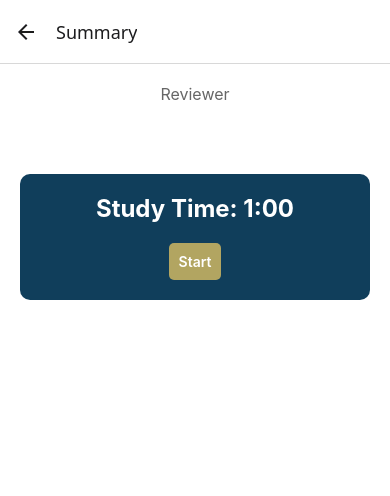
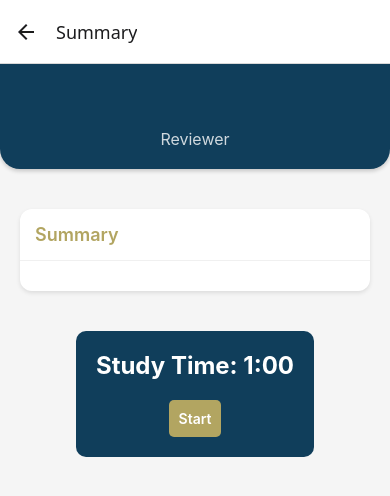
Before and after one commit to Werdddd/gabai, a React Native app: screen /Summary in a window 390 px wide. Shown: the top 496 px of the page. Built offline with nearby package versions, Linux system fonts and the light colour scheme; no server answers.

Commit message:
Fix timer placement and design

```diff
--- a/src/components/PomodoroTimer.js
+++ b/src/components/PomodoroTimer.js
@@ -24,7 +24,7 @@ export default function PomodoroTimer() {
 
 const styles = StyleSheet.create({
   timerContainer: {
-    marginTop: 50,
+    marginTop: 20,
     padding: 20,
     backgroundColor: '#103E5B',
     borderRadius: 10,
--- a/src/screens/Flashcards.js
+++ b/src/screens/Flashcards.js
@@ -258,6 +258,7 @@ const Flashcards = ({ navigation, route }) => {
         <Text style={styles.reviewerTitle}>{reviewerName}</Text>
         <Text style={styles.reviewerSubtitle}>Reviewer</Text>
       </View>
+      <PomodoroTimer/>
       <FlatList
         data={flashcards}
         renderItem={({ item }) => <Flashcard item={item} />}
@@ -267,7 +268,7 @@ const Flashcards = ({ navigation, route }) => {
         decelerationRate="fast"
         showsVerticalScrollIndicator={false}
       />
-      <PomodoroTimer/>
+
       <NavBar navigation={navigation} />
     </View>
   );
--- a/src/screens/Summary.js
+++ b/src/screens/Summary.js
@@ -1,4 +1,4 @@
-import { StyleSheet, Text, View, TouchableOpacity } from 'react-native';
+import { StyleSheet, Text, View, TouchableOpacity, ScrollView } from 'react-native';
 import { useState, useEffect } from 'react';
 import { getFirestore, collection, query, where, getDocs, doc, getDoc } from 'firebase/firestore';
 import axios from 'axios';
@@ -7,7 +7,6 @@ import { GEMINI_KEY } from '../../api-keys';
 import { firestore } from '../../firebase-config';
 
 import PomodoroTimer from '../components/PomodoroTimer';
-
 
 export default function Summary({ route, navigation }) {
   const reviewerId = route.params?.reviewerId;
@@ -56,15 +55,27 @@ export default function Summary({ route, navigation }) {
 
   return (
     <View style={styles.container}>
-
       <View style={styles.header}>
         <Text style={styles.title}>{reviewerName}</Text>
         <Text style={styles.subtitle}>Reviewer</Text>
       </View>
 
-      <PomodoroTimer/>
+      <ScrollView
+        style={styles.scrollView}
+        contentContainerStyle={styles.contentContainer}
+        showsVerticalScrollIndicator={false}
+      >
+        <View style={styles.summaryCard}>
+          <View style={styles.cardHeader}>
+            <Text style={styles.summaryTitle}>Summary</Text>
+          </View>
+          <Text style={styles.summaryText}>{summary}</Text>
+        </View>
 
-      <Text style={styles.summaryText}>{summary}</Text>
+        <View style={styles.timerWrapper}>
+          <PomodoroTimer />
+        </View>
+      </ScrollView>
     </View>
   );
 }
@@ -72,24 +83,67 @@ export default function Summary({ route, navigation }) {
 const styles = StyleSheet.create({
   container: {
     flex: 1,
+    backgroundColor: '#f5f5f5',
+  },
+  scrollView: {
+    flex: 1,
+  },
+  contentContainer: {
     padding: 20,
-    backgroundColor: 'white',
+    paddingBottom: 40,
   },
   header: {
-    marginBottom: 20,
+    paddingTop: 60,
+    paddingBottom: 20,
     alignItems: 'center',
+    backgroundColor: '#103E5B',
+    borderBottomLeftRadius: 20,
+    borderBottomRightRadius: 20,
+    shadowColor: '#000',
+    shadowOffset: { width: 0, height: 2 },
+    shadowOpacity: 0.2,
+    shadowRadius: 4,
+    elevation: 3,
   },
   title: {
-    fontSize: 20,
+    fontSize: 24,
     fontWeight: 'bold',
-    color: '#333',
+    color: '#fff',
+    marginBottom: 5,
   },
   subtitle: {
     fontSize: 16,
-    color: '#666',
+    color: '#fff',
+    opacity: 0.8,
+  },
+  summaryCard: {
+    backgroundColor: '#fff',
+    borderRadius: 12,
+    shadowColor: '#000',
+    shadowOffset: { width: 0, height: 2 },
+    shadowOpacity: 0.1,
+    shadowRadius: 4,
+    elevation: 3,
+    marginTop: 20,
+  },
+  cardHeader: {
+    padding: 15,
+    borderBottomWidth: 1,
+    borderBottomColor: '#f0f0f0',
+  },
+  summaryTitle: {
+    fontSize: 18,
+    fontWeight: '600',
+    color: '#B2A561',
   },
   summaryText: {
     fontSize: 16,
     lineHeight: 24,
+    color: '#333',
+    padding: 15,
+  },
+  timerWrapper: {
+    marginTop: 20,
+    alignItems: 'center',
   },
 });
```
Lines whose indentation alone changed are shown as unchanged.
